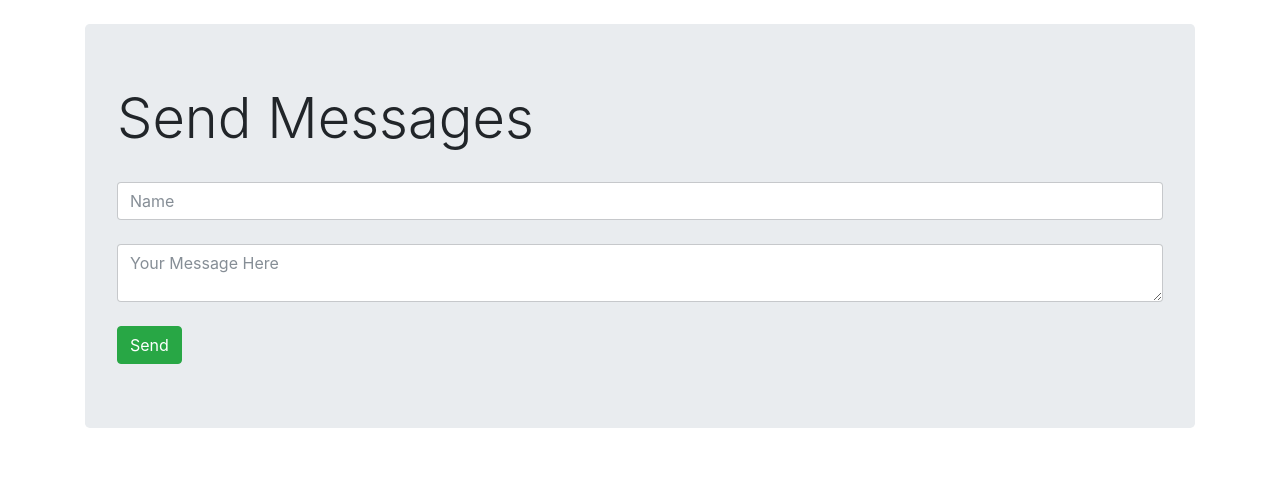
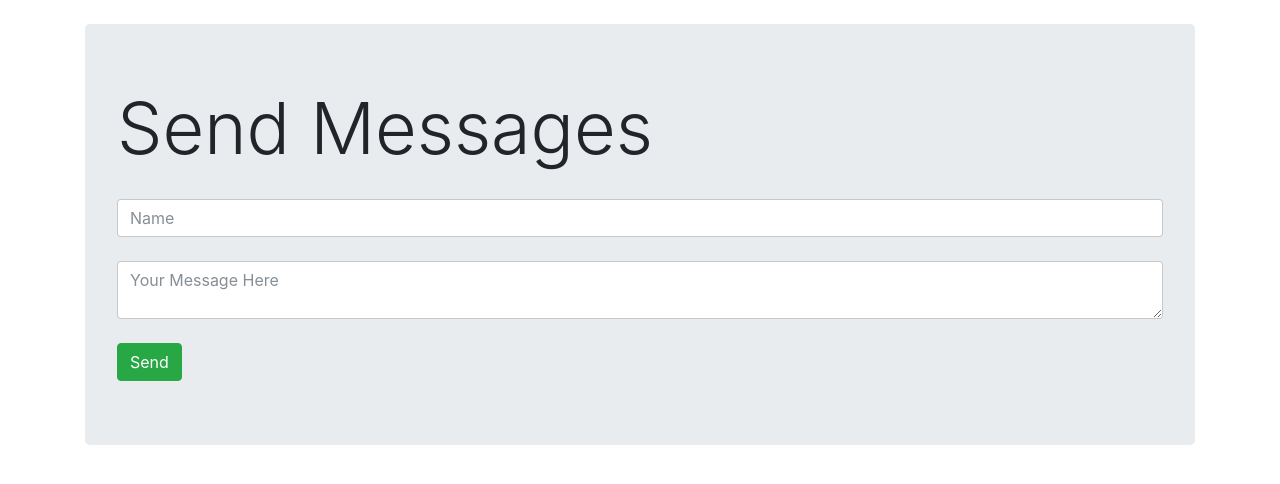
Before and after one commit to brennoazevedo/ezops-test-brenno, a website: page index.html in a window 1280 px wide. Drawn offline with nearby package versions, Linux system fonts and the light colour scheme; no server answers.

Commit message:
Update index.html

```diff
--- a/index.html
+++ b/index.html
@@ -12,7 +12,7 @@
 <div class="container">
     <br>
     <div class="jumbotron">
-        <h1 class="display-4">Send Messages</h1>
+        <h1 class="display-3">Send Messages</h1>
         <br>
         <input id = "name" class="form-control" placeholder="Name">
         <br>
```
